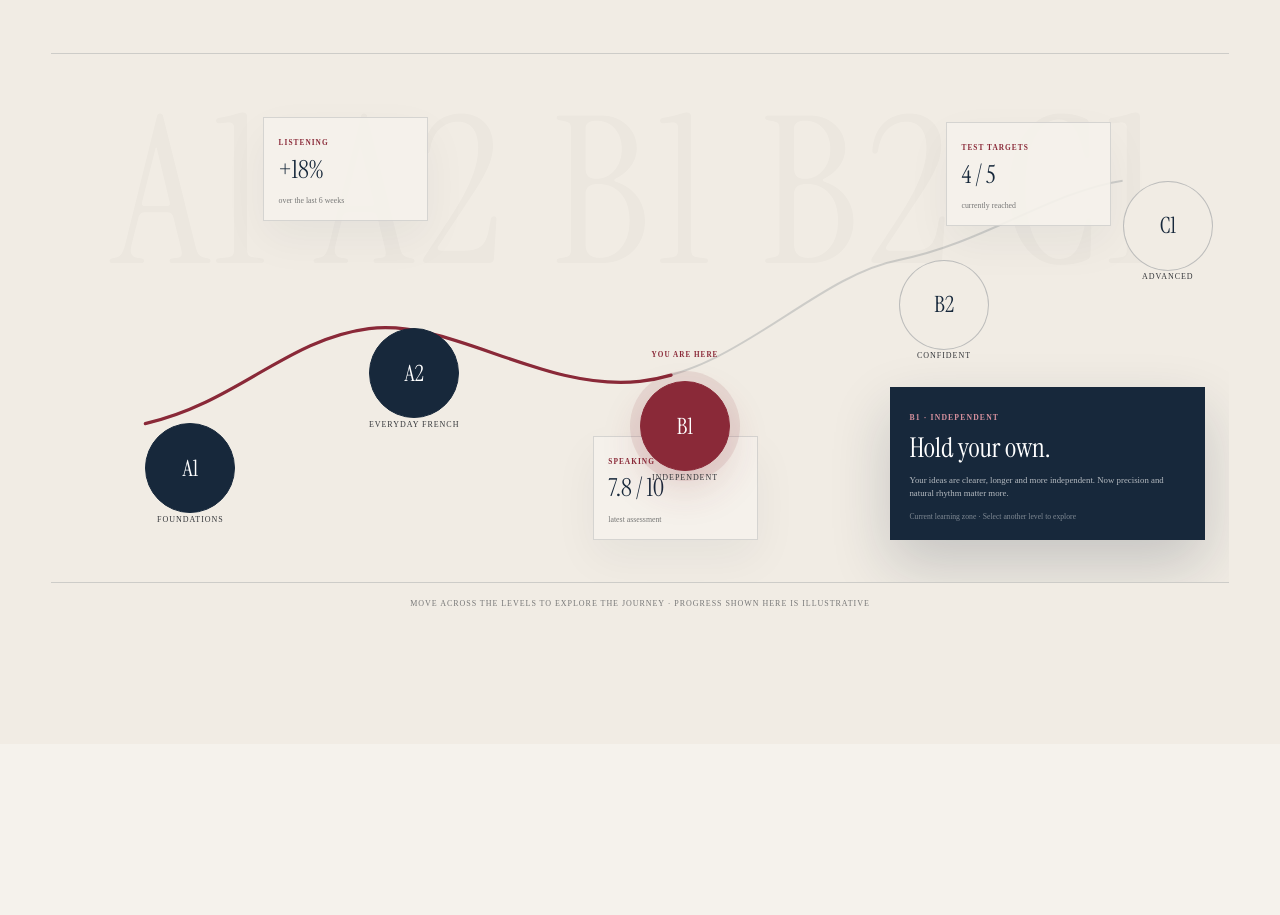
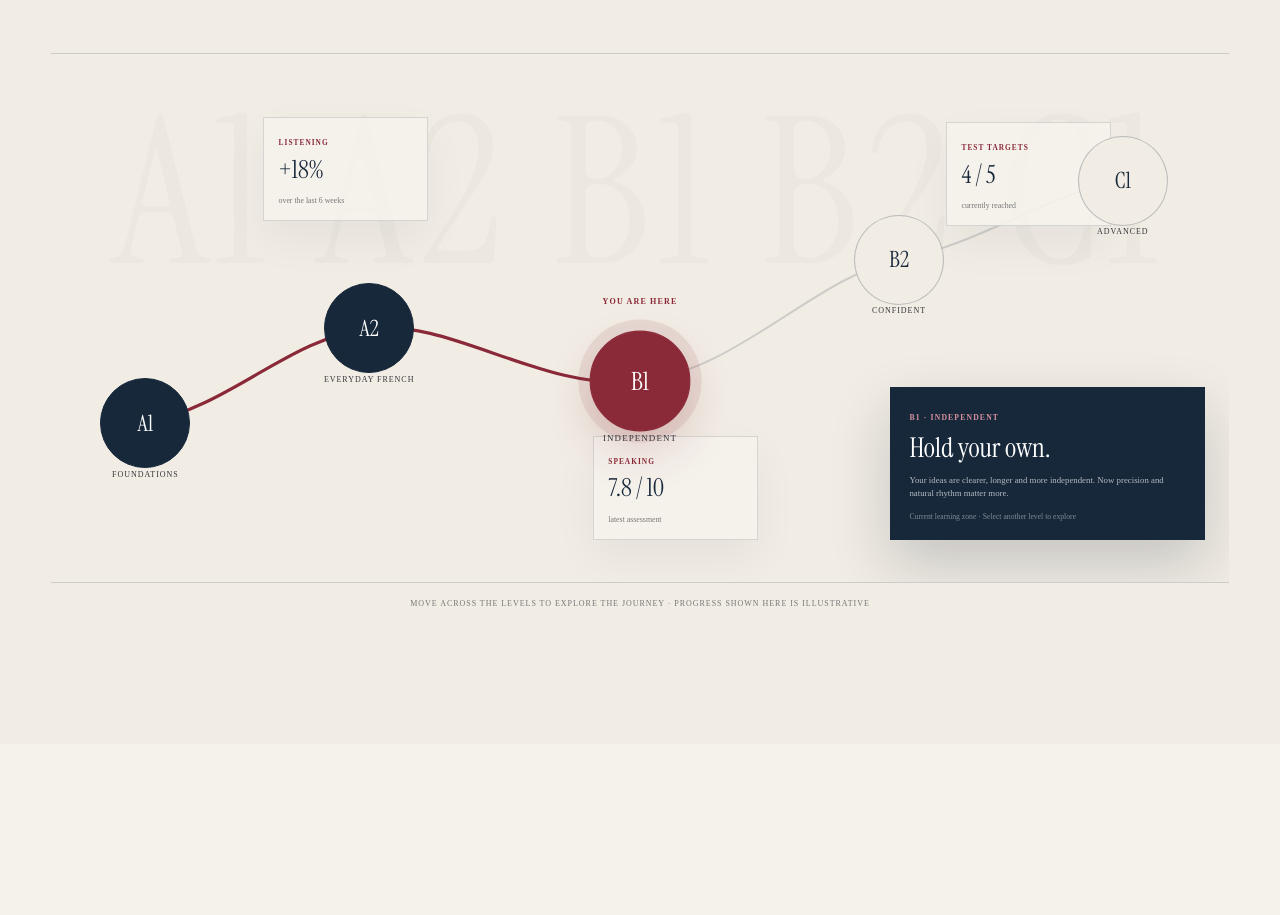
Before and after one commit to theprathambatra/TFH, a Next.js app: page /le-hub in a window 1280 px wide. Shown: the part 6380-7295 px from the top of the page. Built offline with nearby package versions, Linux system fonts and the light colour scheme.

Commit message:
Stabilize animated progress markers

```diff
--- a/components/LeHubIntelligenceProgress.tsx
+++ b/components/LeHubIntelligenceProgress.tsx
@@ -176,10 +176,10 @@ export function ProgressExperience() {
               onMouseEnter={() => setActive(index)}
               onFocus={() => setActive(index)}
               onClick={() => setActive(index)}
-              initial={{ opacity: 0, scale: .7 }}
-              whileInView={{ opacity: 1, scale: 1 }}
+              initial={{ opacity: 0 }}
+              whileInView={{ opacity: 1 }}
               viewport={{ once: true }}
-              transition={{ duration: .45, delay: .25 + index * .12, type: "spring", stiffness: 150, damping: 16 }}
+              transition={{ duration: .5, delay: .25 + index * .12 }}
             >
               {index === 2 && <span className={ui.youAreHere}>YOU ARE HERE</span>}
               <strong>{level.code}</strong>
```
